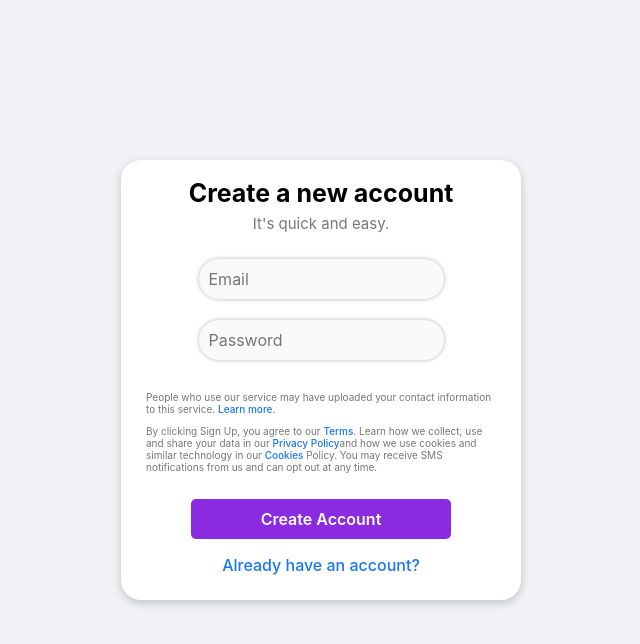
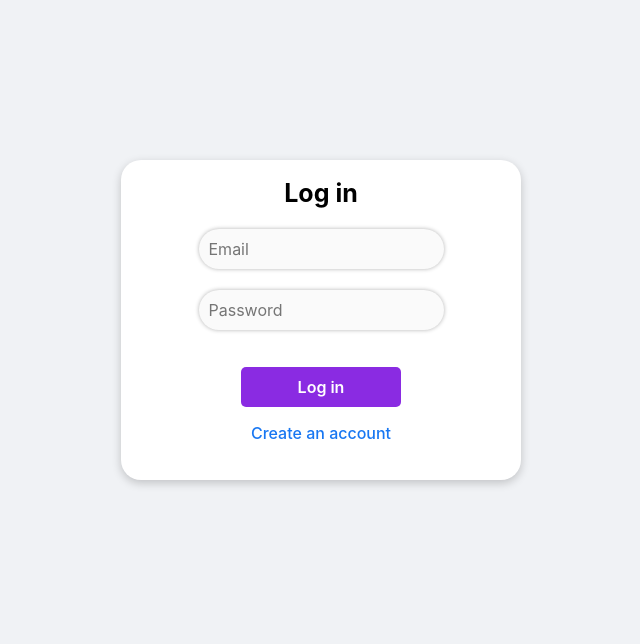
Before and after one commit to Bastien-Durand/Dev-hub, a React (Create React App) app in the folder frontend/loginform/: page / in a window 1280 px wide. Shown: the top 644 px of the page, without its empty margins (319-959 px from the left). Built offline with nearby package versions, Linux system fonts and the light colour scheme.

Commit message:
added login component in frontend + adding login() and /login endpoint to verify users credentials

```diff
--- a/frontend/loginform/src/App.js
+++ b/frontend/loginform/src/App.js
@@ -1,9 +1,11 @@
-import UserForm from "./components/UserForm";
+import CreateAccountForm from "./components/CreateAccountForm";
+import LoginForm from "./components/LoginForm";
 
 const App = () => {
   return (
     <div className="App">
-      <UserForm />
+      {/* <CreateAccountForm /> */}
+      <LoginForm />
     </div>
   );
 };
--- a/frontend/loginform/src/components/UserForm.js
+++ b/frontend/loginform/src/components/CreateAccountForm.js
@@ -1,10 +1,10 @@
 import bcrypt from "bcryptjs";
 import axios from "axios";
 import validator from "validator";
-import "./userform.css";
+import "./createaccountform.css";
 import { useState } from "react";
 
-const UserForm = () => {
+const CreateAccountForm = () => {
   const [userData, setUserData] = useState({
     email: "",
     password: "",
@@ -118,4 +118,4 @@ const UserForm = () => {
   );
 };
 
-export default UserForm;
+export default CreateAccountForm;
--- /dev/null
+++ b/frontend/loginform/src/components/LoginForm.js
@@ -0,0 +1,95 @@
+import bcrypt from "bcryptjs";
+import axios from "axios";
+import validator from "validator";
+import "./loginform.css";
+import { useState } from "react";
+
+const LoginForm = () => {
+  const [userData, setUserData] = useState({
+    email: "",
+    password: "",
+  });
+
+  const onChangeHandler = (e) => {
+    const { name, value } = e.target;
+    setUserData((currentData) => ({
+      ...currentData,
+      [name]: value,
+    }));
+  };
+
+  const handleSubmit = (e) => {
+    e.preventDefault();
+
+    const salt = bcrypt.genSaltSync(10);
+    const hash = bcrypt.hashSync(userData.password, salt);
+
+    const url = "http://localhost:8080/create";
+
+    axios
+      .get(url, {
+        email: userData.email,
+        password: hash,
+      })
+      .then(function (response) {
+        console.log(response);
+        alert(response.data.message);
+      })
+      .catch(function (error) {
+        console.log(error);
+      });
+
+    console.log(userData);
+  };
+
+  // get request the database with email and password
+  //
+
+  return (
+    <div className="formLayout">
+      <div className="formTitle">
+        <h1>Log in</h1>
+      </div>
+
+      <form onSubmit={handleSubmit}>
+        <div className="firstFormDiv">
+          <label>
+            <input
+              type="email"
+              name="email"
+              placeholder="Email"
+              onChange={onChangeHandler}
+              value={userData.email}
+              required
+            />
+          </label>
+          <label>
+            <input
+              type="password"
+              name="password"
+              placeholder="Password"
+              onChange={onChangeHandler}
+              value={userData.password}
+              required
+              min={6}
+              max={20}
+              pattern="^(?=.*\d)(?=.*[a-z])(?=.*[A-Z]).{6,20}$"
+              title="
+                  Password must be between 6 to 20 characters &#013; and contain at
+                  least one numeric digit, one uppercase and one lowercase
+                  letter
+              "
+            />
+          </label>
+          <label></label>
+
+          <button type="submit">Log in</button>
+
+          <a href="#">Create an account</a>
+        </div>
+      </form>
+    </div>
+  );
+};
+
+export default LoginForm;
--- /dev/null
+++ b/frontend/loginform/src/components/loginform.css
@@ -0,0 +1,117 @@
+.formLayout {
+  margin: 20vh;
+  height: 320px;
+  width: 400px;
+  background: #fff;
+  display: flex;
+  align-items: center;
+  flex-direction: column;
+  border-radius: 20px;
+  box-shadow: 0 3px 10px rgb(0 0 0 / 0.2);
+}
+
+input::after {
+  content: "Your validation message";
+  background-color: purple;
+}
+
+input:invalid {
+  background-color: palegreen;
+}
+
+h1 {
+  font-size: 25px;
+  line-height: 32px;
+  text-align: center;
+  margin-bottom: 0px;
+}
+
+.formSubtext {
+  font-size: 15px;
+  line-height: 0px;
+  color: #777777;
+}
+
+.firstFormDiv {
+  width: 100%;
+  display: flex;
+  align-items: center;
+  flex-direction: column;
+  justify-content: space-between;
+  gap: 1rem;
+}
+
+input[type="email"] {
+  padding: 10px;
+  margin: 20px 0px 5px 0px;
+  width: 225px;
+  background-color: #fafafa;
+  border: 0;
+  box-shadow: 0 0 4px rgba(0, 0, 0, 0.3);
+  transition: 0.3s box-shadow;
+  border-radius: 100px;
+
+  font-family: inherit;
+  font-size: inherit;
+}
+input[type="password"] {
+  padding: 10px;
+  margin: 0px 0px 5px 0px;
+  width: 225px;
+  background-color: #fafafa;
+  border: 0;
+  box-shadow: 0 0 4px rgba(0, 0, 0, 0.3);
+  transition: 0.3s box-shadow;
+  border-radius: 100px;
+
+  font-family: inherit;
+  font-size: inherit;
+}
+
+input:focus {
+  background-color: #eee;
+  border-color: #000;
+}
+
+input:hover {
+  box-shadow: 0 0 4px rgba(0, 0, 0, 0.5);
+}
+
+button {
+  appearance: none;
+  -webkit-appearance: none;
+  padding: 10px;
+  border: none;
+  background-color: blueviolet;
+  color: #fff;
+  font-weight: 600;
+  border-radius: 5px;
+  width: 65%;
+  font-family: inherit;
+  font-size: inherit;
+
+  -webkit-transition-duration: 0.4s;
+  transition-duration: 0.4s;
+}
+
+button:hover {
+  box-shadow: 0 0 5px rgba(0, 0, 0, 0.5);
+  opacity: 90%;
+}
+
+*:focus {
+  outline: none !important;
+}
+
+a {
+  text-decoration: none;
+  color: #1877f2;
+  font-weight: 500;
+}
+
+.termsAndConditions {
+  font-size: x-small;
+  padding-left: 25px;
+  padding-right: 25px;
+  color: #777777;
+}
```
Also changed, not shown: frontend/loginform/src/components/createaccountform.css (renamed from frontend/loginform/src/components/userform.css), 2 other files (tests, documents, lock files or other folders).
